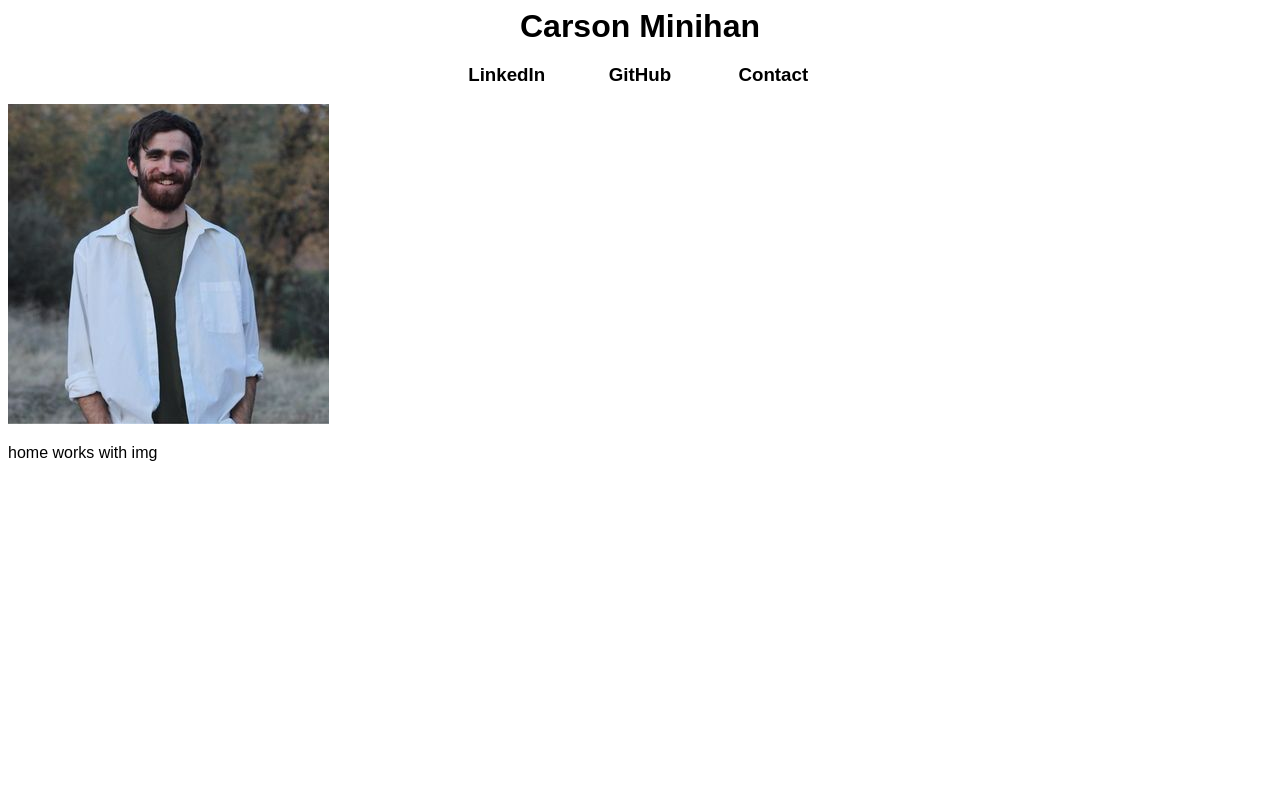
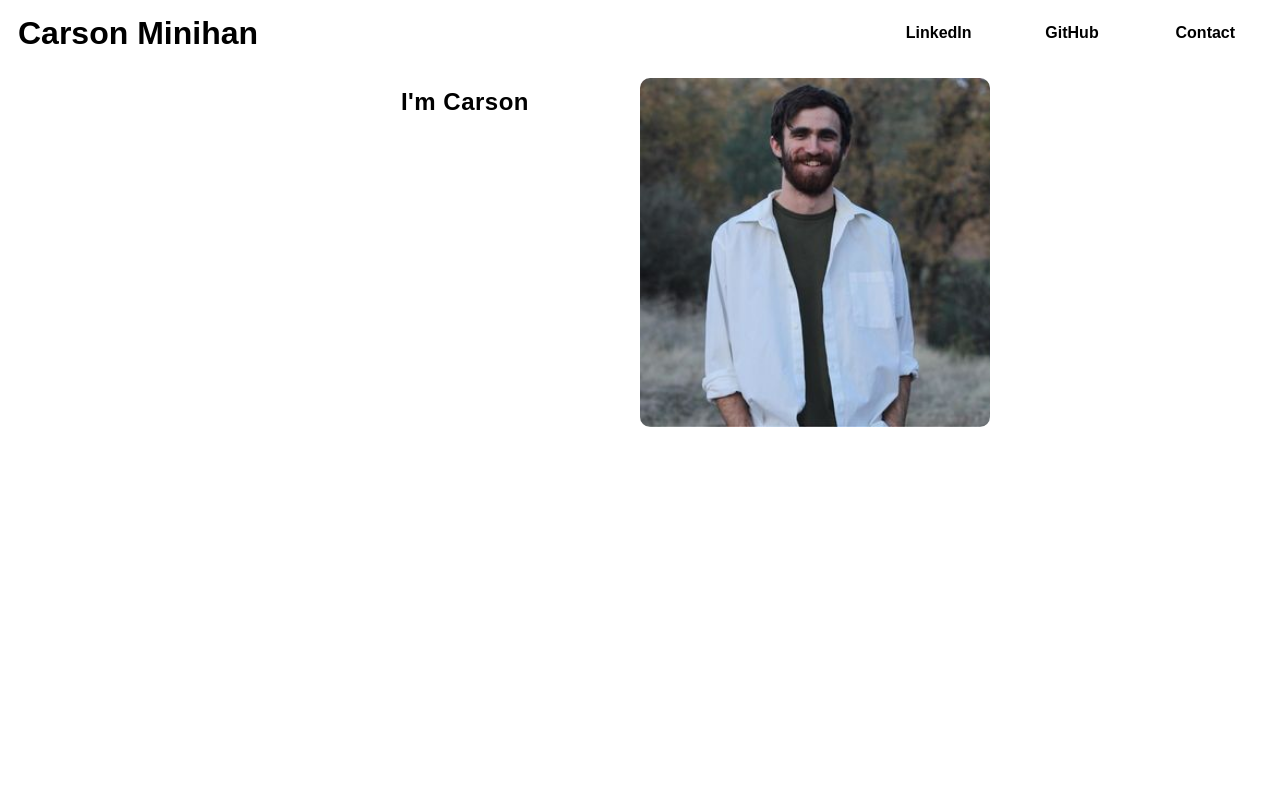
Before and after one commit to CarsonMinihan/gh-pages-sample, an Angular app: page /home in a window 1280 px wide. Shown: the top 800 px of the page. Built offline with nearby package versions, Linux system fonts and the light colour scheme.

Commit message:
updated basic css for nav and top section

```diff
--- a/src/app/components/home/home.component.css
+++ b/src/app/components/home/home.component.css
@@ -1,22 +1,98 @@
-.header{
-    display: flex;
-    justify-content: center;
-    flex-direction: column;
-    width: 100%;
-}
 .row{
     flex-direction: row;
 }
+.column{
+    flex-direction: column;
+}
+
+
+.header{
+    display: flex;
+    justify-content: space-between;
+    flex-direction: row;
+    align-content: center;
+    height: 50px;
+    width: 100%;
+}
+
 .title{
+    display: flex;
     text-align: center;
-    margin: 0;
+    margin: auto 0;
+    margin-left: 10px;
 }
 .nav{
     display: flex;
     text-align: center;
-    margin: auto;
-    width: 400px;
+    min-width: 400px;
+}
+.nav-btn-container{
+    flex: 1;
+    align-content: center;
 }
 .nav-btn{
+    padding: 0 10px;
+
+    margin: auto;
+    text-decoration: none;
+    color: black;
+    font-size:medium;
+    font-weight: 600;
+}
+.nav-btn:hover{
+    color: gray;
+}
+
+
+.top{
+    display: flex;
+    flex-direction: row;
+    justify-content: center;
+    letter-spacing: 0.5px;
+    justify-content: space-around;
+    max-width: 700px;
+    margin: auto;
+    margin-top: 20px;
+}
+
+.self-img{
+    max-height: 400px;
+    max-width: 400px;
+    object-fit: cover;
+    border-radius: 10px;
+    margin: auto;
     flex: 1;
 }
+.top-text-container{
+    padding-top: 10px;
+    display: flex;
+    justify-content: center;
+    flex: 1;
+}
+.top-text-header{
+    flex: 1;
+    margin: auto;
+}
+.top-text-body{
+    flex: 6;
+    margin: auto;
+}
+
+@media only screen and (max-width: 768px) {
+    .header{
+        justify-content: center;
+        flex-direction: column;
+        height: auto;
+    }
+    .title{
+        margin: auto;
+    }
+    .nav{
+        margin: 10px auto;
+    }
+    .top{
+        flex-direction: column-reverse;
+        justify-content: center;
+        align-content: center;
+    }
+}
--- a/src/app/components/home/home.component.html
+++ b/src/app/components/home/home.component.html
@@ -1,24 +1,28 @@
 <div class="header">
     <h1 class="title row">Carson Minihan</h1>
     <div class = "nav row">
-        <div class="nav-btn">
-            <h3><a style="text-decoration: none; color: black;" href="https://www.linkedin.com/in/carson-minihan/" target="_blank">LinkedIn</a></h3>
+        <div class="nav-btn-container">
+            <a class="nav-btn" href="https://www.linkedin.com/in/carson-minihan/" target="_blank">LinkedIn</a>
         </div>
-        <div class="nav-btn">
-            <h3><a style="text-decoration: none; color: black;" href="https://github.com/CarsonMinihan" target="_blank">GitHub</a></h3>
+        <div class="nav-btn-container">
+            <a  class="nav-btn" href="https://github.com/CarsonMinihan" target="_blank">GitHub</a>
         </div>
-        <div class="nav-btn">
-            <h3><a style="text-decoration: none; color: black;" href="#contact">Contact</a></h3>
+        <div class="nav-btn-container">
+            <a class="nav-btn" href="#contact">Contact</a>
         </div>
     </div>
 </div>
 
-<div>
-    <img src="./assets/images/self-Img.jpg" alt="self-Img"/>
+<div class="top">
+    <div class="top-text-container column">
+      <h2 class="top-text-header">I'm Carson</h2>
+      <p class="top-text-body"></p>
+    </div>
+    <img src="./assets/images/self-Img.jpg" alt="self-Img" class="self-img column"/>
 </div>
 
-<p style="height: 700px;">home works with img</p>
 
-<div id = "contact" class="footer">
+
+<div id = "contact" class="footer" style="width: 100%; text-align: center; margin-top: 700px;">
     <p>contact</p>
 </div>
```
Also changed, not shown: 4 other files (tests, documents, lock files or other folders).
